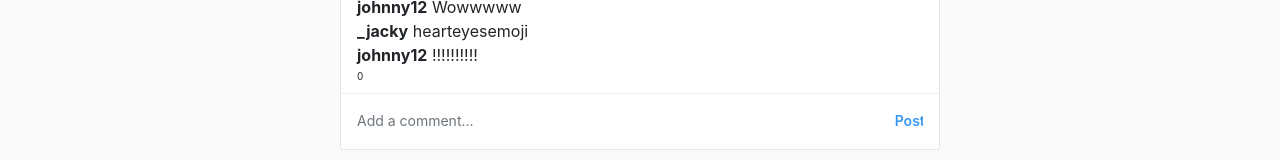
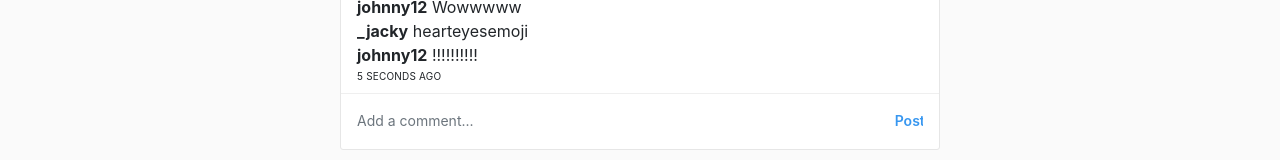
Before and after one commit to angelalim1010/InstaPet, a React (Create React App) app in the folder client/: page / in a window 1280 px wide. Shown: the part 755-915 px from the top of the page. Built offline with nearby package versions, Linux system fonts and the light colour scheme.

Commit message:
Implemented timestamp. Every second, the time interval will update

```diff
--- a/client/src/components/post/PostTimestamp.js
+++ b/client/src/components/post/PostTimestamp.js
@@ -4,6 +4,31 @@ import { connect } from "react-redux";
 class Postdifference extends Component {
   constructor(props) {
     super(props);
+    this.state = {
+      // postedTime: Date.parse(this.props.createdAt),
+      postedTime: Date.now(),
+      timeAgo: 0
+    };
+  }
+
+  componentDidMount = () => {
+    let currentTime = new Date().getTime();
+    let millisecondsAgo = currentTime - this.state.postedTime;
+    this.setState({
+      timeAgo: millisecondsAgo
+    });
+
+    this.interval = setInterval(
+      () =>
+        this.setState(prevState => ({
+          timeAgo: prevState.timeAgo + 1000 // Every second, 60 milliseconds will be added to timeAgo
+        })),
+      1000
+    );
+  };
+
+  componentWillUnmount() {
+    clearInterval(this.interval);
   }
 
   displayDifference = () => {
@@ -12,16 +37,18 @@ class Postdifference extends Component {
     const ONE_HOUR = ONE_MINUTE * 60;
     const ONE_DAY = ONE_HOUR * 24;
     const ONE_WEEK = ONE_DAY * 7;
-    let postedTime = Date.parse(this.props.createdAt);
-    let postedTimeISO = new Date(postedTime).toISOString();
-    let currentTime = new Date().getTime();
-    let difference = currentTime - postedTime;
-    let weeksAgo = Math.floor(difference / ONE_WEEK);
-    let daysAgo = Math.floor(difference / ONE_DAY);
-    let hoursAgo = Math.floor(difference / ONE_HOUR);
-    let minutesAgo = Math.floor(difference / ONE_MINUTE);
-    let secondsAgo = Math.floor(difference / ONE_SECOND);
+
+    let postedTimeISO = new Date(this.state.postedTime).toISOString();
+    let postedTimeDate = new Date(this.state.postedTime).toDateString();
+
+    let weeksAgo = Math.floor(this.state.timeAgo / ONE_WEEK);
+    let daysAgo = Math.floor(this.state.timeAgo / ONE_DAY);
+    let hoursAgo = Math.floor(this.state.timeAgo / ONE_HOUR);
+    let minutesAgo = Math.floor(this.state.timeAgo / ONE_MINUTE);
+    let secondsAgo = Math.floor(this.state.timeAgo / ONE_SECOND);
+
     let timestamp = 0;
+
     if (weeksAgo >= 1) {
       timestamp = weeksAgo;
       if (weeksAgo === 1) {
@@ -50,6 +77,8 @@ class Postdifference extends Component {
       } else {
         timestamp += " minutes ago";
       }
+    } else if (secondsAgo < 1) {
+      timestamp = "less than 1 second ago";
     } else if (secondsAgo >= 1) {
       timestamp = secondsAgo;
       if (secondsAgo === 1) {
@@ -58,7 +87,12 @@ class Postdifference extends Component {
         timestamp += " seconds ago";
       }
     }
-    return <time datetime={postedTimeISO}>{timestamp}</time>;
+
+    return (
+      <time datetime={postedTimeISO} title={postedTimeDate}>
+        {timestamp}
+      </time>
+    );
   };
 
   render() {
```
